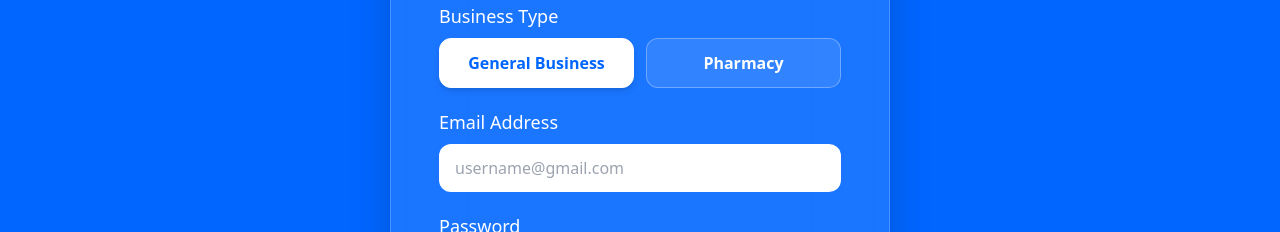
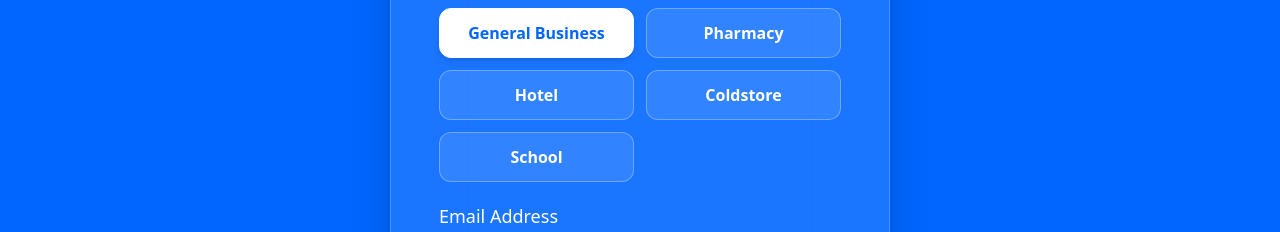
Before and after one commit to yaptech-commits/billflow, a Next.js app: page /auth/signup in a window 1280 px wide. Shown: the part 285-517 px from the top of the page. Built offline with nearby package versions, Linux system fonts and the light colour scheme; no server answers.

Commit message:
feat: add Hotel, Coldstore, and School business types to signup

```diff
--- a/app/auth/signup/page.tsx
+++ b/app/auth/signup/page.tsx
@@ -13,7 +13,7 @@ export default function SignupPage() {
   const [businessName, setBusinessName] = useState("");
   const [email, setEmail] = useState("");
   const [password, setPassword] = useState("");
-  const [businessType, setBusinessType] = useState<"general" | "pharmacy">("general");
+  const [businessType, setBusinessType] = useState<"general" | "pharmacy" | "hotel" | "coldstore" | "school">("general");
   const [showPassword, setShowPassword] = useState(false);
   const [loading, setLoading] = useState(false);
   const router = useRouter();
@@ -116,6 +116,39 @@ export default function SignupPage() {
                 >
                   Pharmacy
                 </button>
+                <button
+                  type="button"
+                  onClick={() => setBusinessType("hotel")}
+                  className={`py-3 px-4 rounded-xl border text-base font-semibold transition-all ${
+                    businessType === "hotel"
+                      ? "border-white bg-white text-[#0066FF] shadow-md"
+                      : "border-white/30 bg-white/10 text-white hover:border-white/60"
+                  }`}
+                >
+                  Hotel
+                </button>
+                <button
+                  type="button"
+                  onClick={() => setBusinessType("coldstore")}
+                  className={`py-3 px-4 rounded-xl border text-base font-semibold transition-all ${
+                    businessType === "coldstore"
+                      ? "border-white bg-white text-[#0066FF] shadow-md"
+                      : "border-white/30 bg-white/10 text-white hover:border-white/60"
+                  }`}
+                >
+                  Coldstore
+                </button>
+                <button
+                  type="button"
+                  onClick={() => setBusinessType("school")}
+                  className={`py-3 px-4 rounded-xl border text-base font-semibold transition-all ${
+                    businessType === "school"
+                      ? "border-white bg-white text-[#0066FF] shadow-md"
+                      : "border-white/30 bg-white/10 text-white hover:border-white/60"
+                  }`}
+                >
+                  School
+                </button>
               </div>
             </div>
 
```
